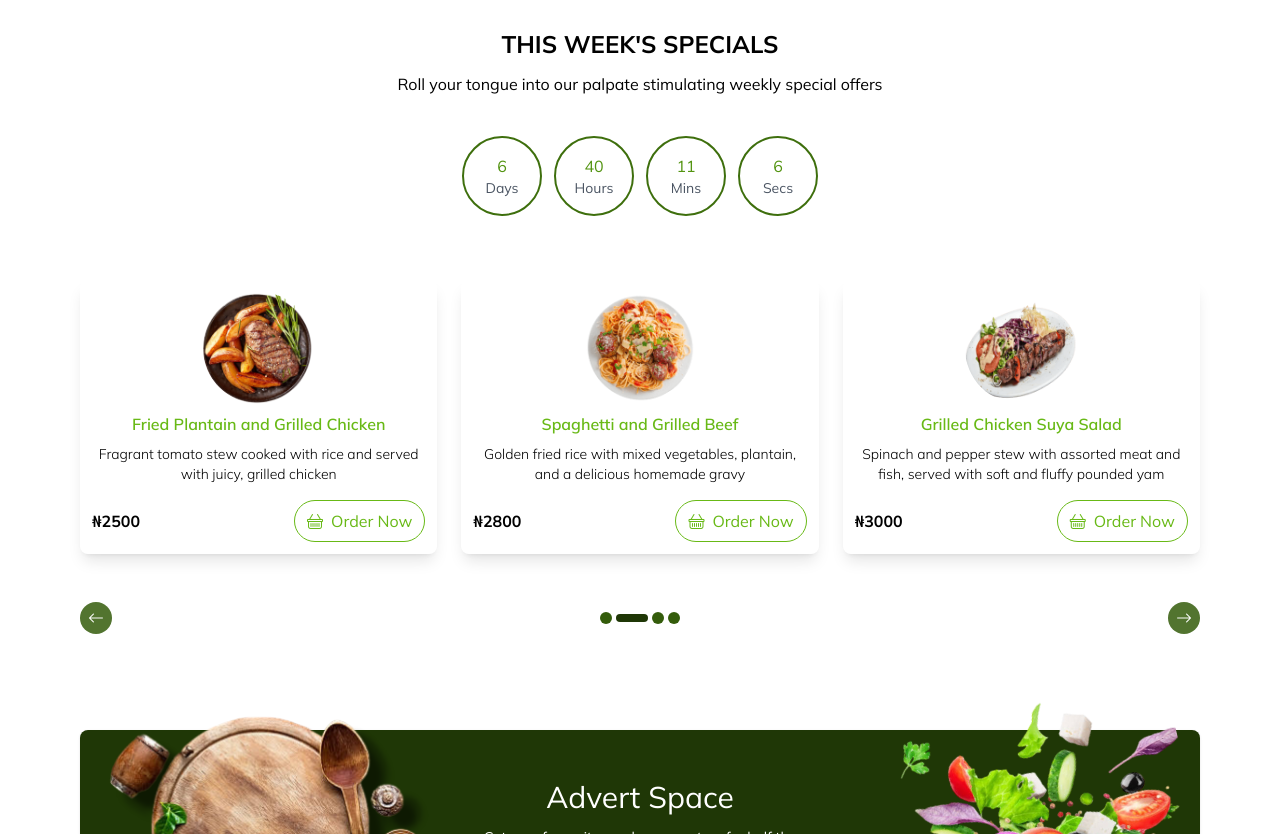
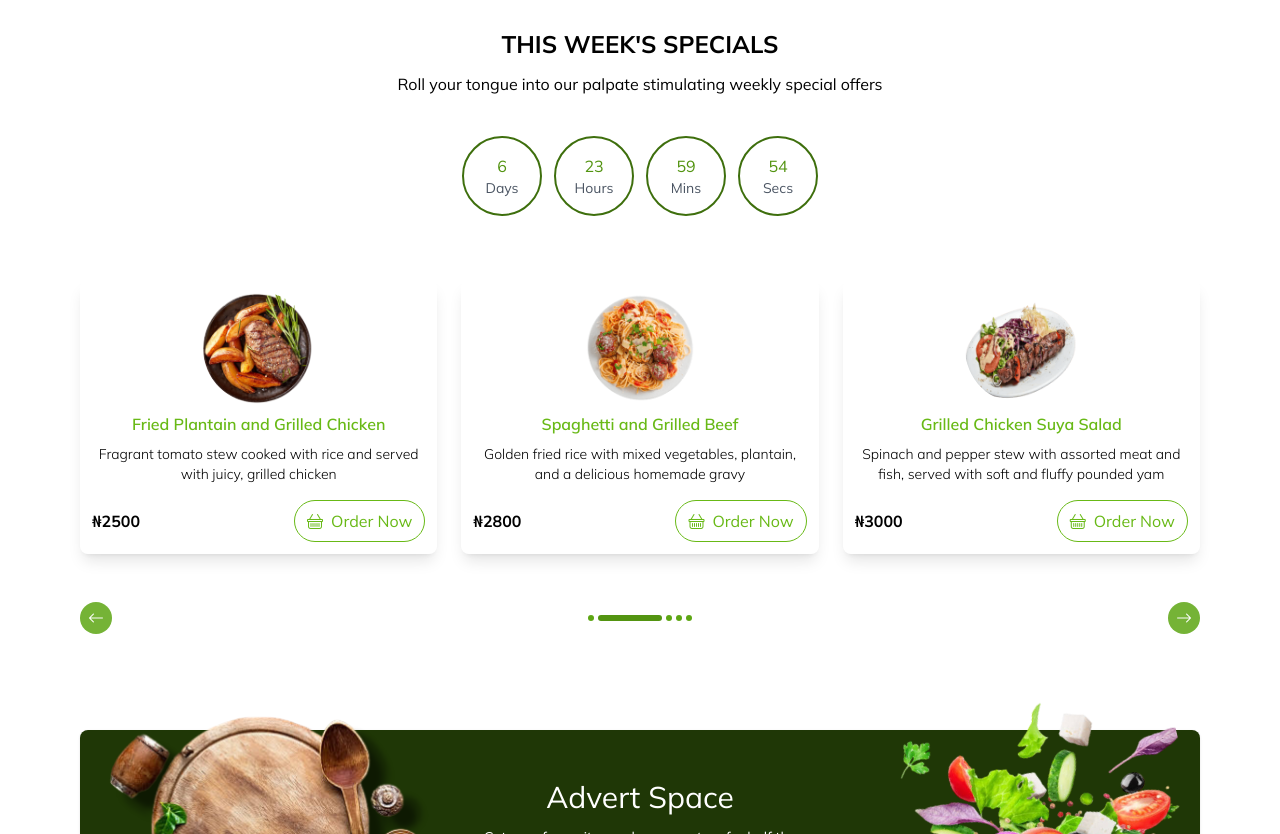
Before and after one commit to Nate-Soul/sphene-qwizines-fe, a Next.js app: page / in a window 1280 px wide. Shown: the part 680-1514 px from the top of the page. Built offline with nearby package versions, Linux system fonts and the light colour scheme.

Commit message:
implemented count down feature and minor UI fixes for countdown controls

```diff
--- a/src/components/sections/Specials.jsx
+++ b/src/components/sections/Specials.jsx
@@ -1,6 +1,11 @@
+"use client";
+
+import { useEffect, useState } from "react";
 import SpecialsCard from "../subcomponents/SpecialsCard";
 
 const Specials = () => {
+
+  const [countDown, setCountDown] = useState({ days: 0, hours: 0, minutes: 0, seconds: 0 });
 
   const specials = [
     {
@@ -29,7 +34,7 @@ const Specials = () => {
     },
   ];
 
-  const countDown = [
+  const countDownItems = [
     {
       interval: 6,
       allocation: "days"
@@ -48,6 +53,34 @@ const Specials = () => {
     },
   ];
 
+  useEffect(() => {
+    const lastUpdateTimestamp = new Date().getTime();
+    const nextUpdateTimeStamp = lastUpdateTimestamp + (7 * 24 * 60 * 60 * 1000);
+
+    const updateCountDown = () => {
+      const now = new Date().getTime();
+
+      const distance = nextUpdateTimeStamp - now;
+
+      const days = Math.floor(distance / (1000 * 60 * 60 * 24));
+      const hours = Math.floor((distance % (1000 * 60 * 60 * 24)) / (1000 * 60 * 60));
+      const minutes = Math.floor((distance % (1000 * 60 * 60)) / (1000 * 60));
+      const seconds = Math.floor((distance % (1000 * 60)) / (1000));
+
+      setCountDown({ days, hours, minutes, seconds });
+
+      if (distance < 0){
+        clearInterval(interval);
+      }
+    }
+
+    updateCountDown();
+
+    const interval = setInterval(updateCountDown, 1000);
+
+    return () => clearInterval(interval);
+  }, []);
+
   return (
     <section className="py-16">
       <div className="container">
@@ -56,12 +89,22 @@ const Specials = () => {
           <p>Roll your tongue into our palpate stimulating weekly special offers</p>
         </header>
         <div className="counter flex gap-x-2 md:gap-x-3 items-center justify-center">
-          {countDown && countDown.map((countDownItem, countDownItemIndex) => (
-          <div key={countDownItemIndex} className="h-20 w-20 rounded-full inline-flex items-center justify-center flex-col border-2 border-main-400">
-            <span className="text-main-200">{countDownItem.interval}</span>
-            <span className="text-sm text-gray-600 capitalize">{countDownItem.allocation}</span>
-          </div>)
-          )}
+          <div className="h-20 w-20 rounded-full inline-flex items-center justify-center flex-col border-2 border-main-400">
+            <span className="text-main-200">{countDown.days}</span>
+            <span className="text-sm text-gray-600 capitalize">days</span>
+          </div>
+          <div className="h-20 w-20 rounded-full inline-flex items-center justify-center flex-col border-2 border-main-400">
+            <span className="text-main-200">{countDown.hours}</span>
+            <span className="text-sm text-gray-600 capitalize">Hours</span>
+          </div>
+          <div className="h-20 w-20 rounded-full inline-flex items-center justify-center flex-col border-2 border-main-400">
+            <span className="text-main-200">{countDown.minutes}</span>
+            <span className="text-sm text-gray-600 capitalize">Mins</span>
+          </div>
+          <div className="h-20 w-20 rounded-full inline-flex items-center justify-center flex-col border-2 border-main-400">
+            <span className="text-main-200">{countDown.seconds}</span>
+            <span className="text-sm text-gray-600 capitalize">Secs</span>
+          </div>
         </div>
         <div className="grid grid-cols-1 sm:grid-cols-2 md:grid-cols-3 gap-6 mt-16">
           {
@@ -71,16 +114,17 @@ const Specials = () => {
           }
         </div>
         <div className="mt-12 flex items-center justify-between">
-          <button className="h-8 w-8 rounded-full inline-flex items-center justify-center bg-main-500 text-white opacity-85 hover:opacity-100">
+          <button className="h-8 w-8 rounded-full inline-flex items-center justify-center bg-main-100 text-white opacity-85 hover:opacity-100">
             <span className="bi-arrow-left"></span>
           </button>
           <div className="flex items-center justify-center gap-x-1">
-            <span className="bg-main-500 h-3 w-3 rounded-full"></span>
-            <span className="bg-main-700 h-3 sm:h-2 w-3 sm:w-8 rounded-full"></span>
-            <span className="bg-main-500 h-3 w-3 rounded-full"></span>
-            <span className="bg-main-500 h-3 w-3 rounded-full"></span>
+            <span className="bg-main-100 h-[6px] w-[6px] rounded-full"></span>
+            <span className="bg-main-200 h-[6px] sm:h-[6px] w-[6px] sm:w-16 rounded-full"></span>
+            <span className="bg-main-100 h-[6px] w-[6px] rounded-full"></span>
+            <span className="bg-main-100 h-[6px] w-[6px] rounded-full"></span>
+            <span className="bg-main-100 h-[6px] w-[6px] rounded-full"></span>
           </div>
-          <button className="h-8 w-8 rounded-full inline-flex items-center justify-center bg-main-500 text-white opacity-85 hover:opacity-100">
+          <button className="h-8 w-8 rounded-full inline-flex items-center justify-center bg-main-100 text-white opacity-85 hover:opacity-100">
             <span className="bi-arrow-right"></span>
           </button>
         </div>
```
